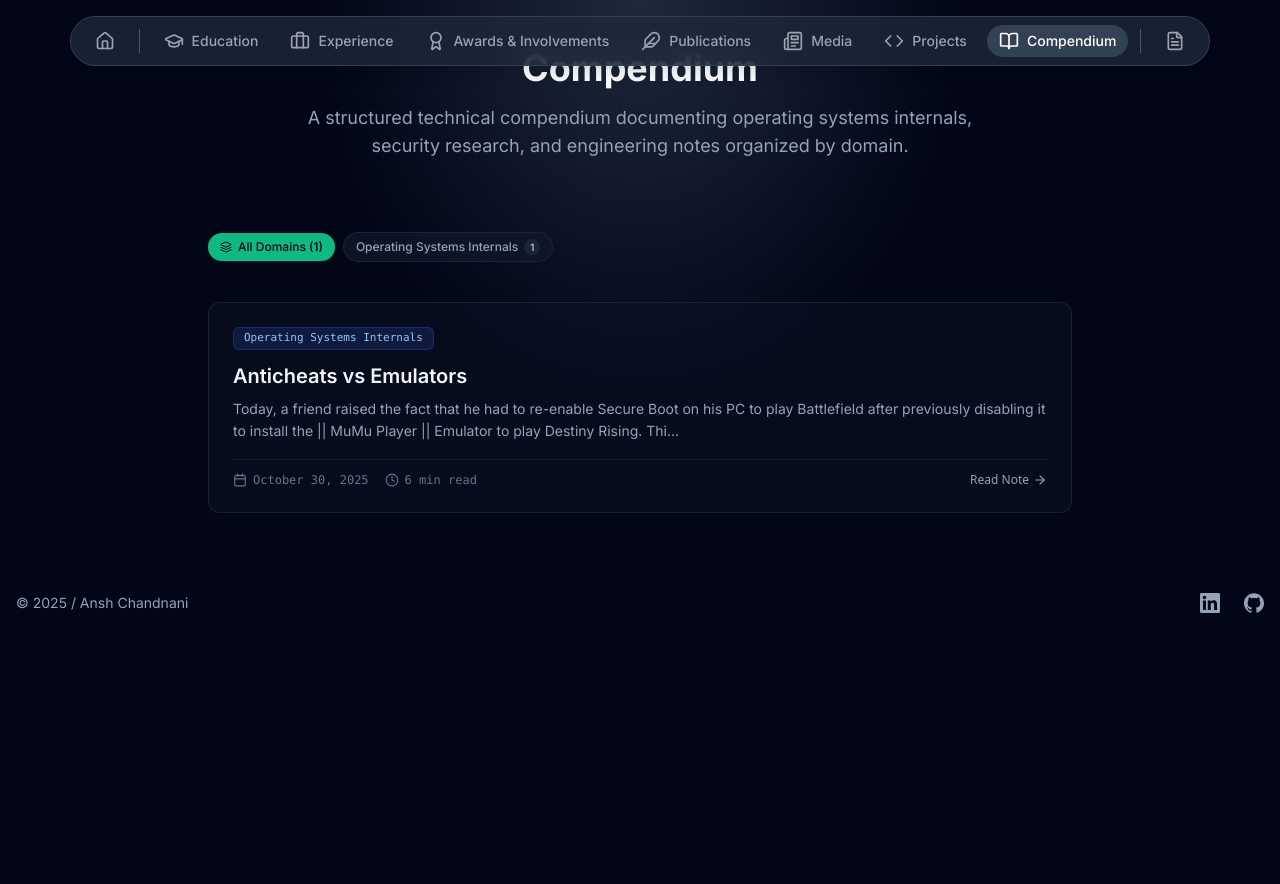
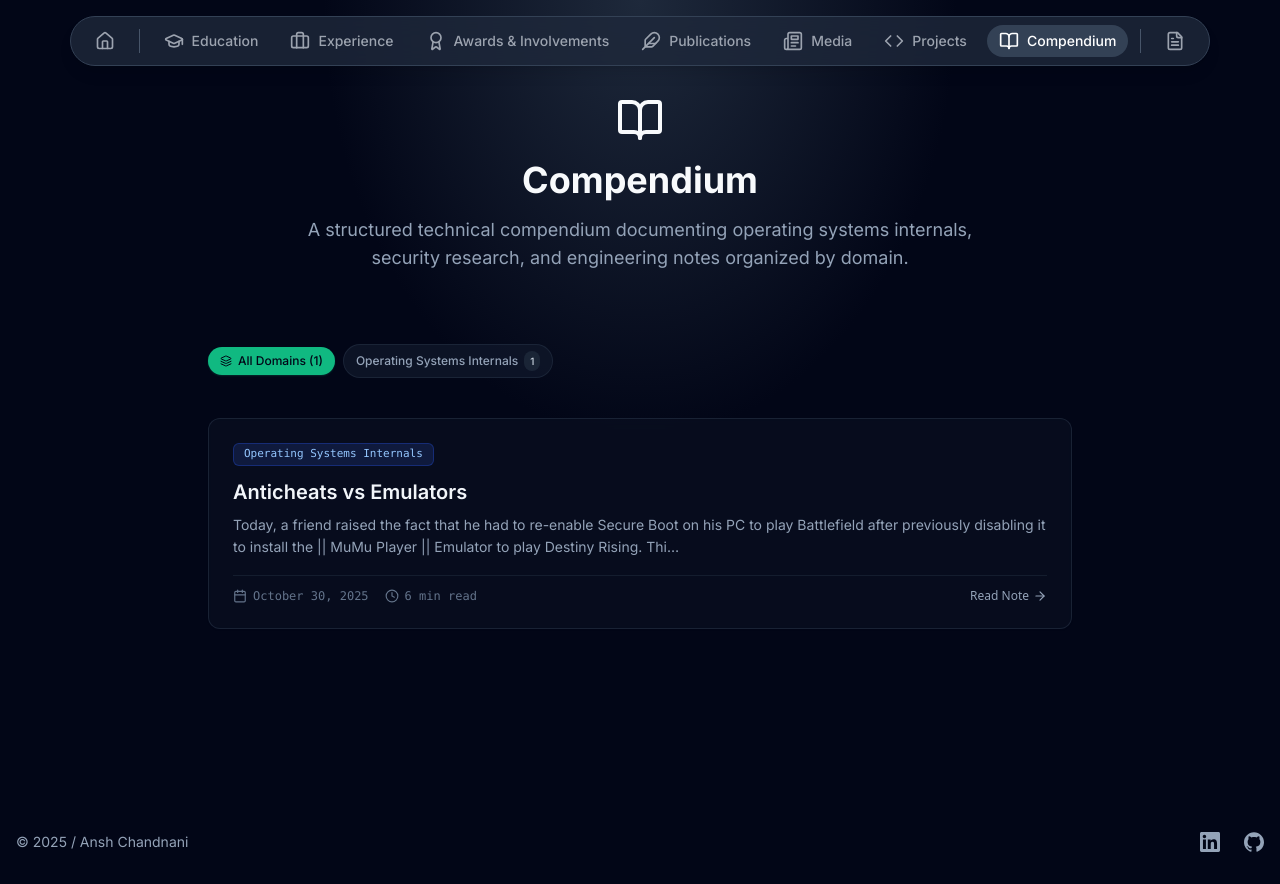
Before and after one commit to mrdebator/mrdebator.github.io, a Next.js app: page /compendium in a window 1280 px wide. Before the commit the page ends 800 px from the top, so only its background shows below. Built offline with nearby package versions, Linux system fonts and the light colour scheme.

Commit message:
style(compendium): align layout spacing, header rhythm, and stacking fixes

```diff
--- a/app/compendium/CompendiumClientPage.tsx
+++ b/app/compendium/CompendiumClientPage.tsx
@@ -53,7 +53,7 @@ export default function CompendiumClientPage({
                             }`}
                         >
                             <span>{domain.name}</span>
-                            <span className="text-[10px] px-1.5 py-0.2 rounded-full bg-slate-800/80 text-slate-300">
+                            <span className="text-[10px] px-1.5 py-0.5 rounded-full bg-slate-800/80 text-slate-300">
                                 {count}
                             </span>
                         </button>
@@ -75,7 +75,7 @@ export default function CompendiumClientPage({
                             className="group relative rounded-xl border border-slate-800/80 bg-slate-900/40 hover:bg-slate-900/70 hover:border-slate-700/80 transition-all p-6 shadow-sm hover:shadow-md backdrop-blur-sm"
                         >
                             {/* Domain badges */}
-                            <div className="flex flex-wrap items-center gap-2 mb-3">
+                            <div className="relative z-10 flex flex-wrap items-center gap-2 mb-3">
                                 {post.domains.map((d) => (
                                     <button
                                         key={d.id}
--- a/app/compendium/[slug]/page.tsx
+++ b/app/compendium/[slug]/page.tsx
@@ -68,7 +68,8 @@ export default async function CompendiumArticlePage({ params }: PageProps) {
     };
 
     return (
-        <article className="max-w-6xl mx-auto px-4 py-8 md:py-12">
+        <main className="min-h-screen pt-6 md:pt-24 pb-16">
+            <article className="max-w-6xl mx-auto px-4">
             <script
                 type="application/ld+json"
                 dangerouslySetInnerHTML={{ __html: JSON.stringify(jsonLd) }}
@@ -164,5 +165,6 @@ export default async function CompendiumArticlePage({ params }: PageProps) {
                 </aside>
             </div>
         </article>
+    </main>
     );
 }
--- a/app/compendium/page.tsx
+++ b/app/compendium/page.tsx
@@ -2,6 +2,7 @@ import SectionHeading from "@/components/section-heading";
 import { getAllPostsMeta } from "@/lib/compendium";
 import { COMPENDIUM_DOMAINS } from "@/lib/domains";
 import CompendiumClientPage from "./CompendiumClientPage";
+import { BookOpen } from "lucide-react";
 
 export const metadata = {
     title: "Compendium",
@@ -17,12 +18,17 @@ export default function CompendiumPage() {
     }).filter((item) => item.count > 0);
 
     return (
-        <main className="max-w-4xl mx-auto px-4 py-8 md:py-12">
-            <SectionHeading
-                title="Compendium"
-                subtitle="A structured technical compendium documenting operating systems internals, security research, and engineering notes organized by domain."
-            />
-            <CompendiumClientPage initialPosts={posts} domainsWithCounts={domainsWithCounts} />
+        <main className="min-h-screen pt-6 md:pt-24 pb-16">
+            <div className="max-w-4xl mx-auto px-4">
+                <div className="flex flex-col items-center text-center gap-4">
+                    <BookOpen className="h-12 w-12 text-primary" />
+                    <SectionHeading
+                        title="Compendium"
+                        subtitle="A structured technical compendium documenting operating systems internals, security research, and engineering notes organized by domain."
+                    />
+                </div>
+                <CompendiumClientPage initialPosts={posts} domainsWithCounts={domainsWithCounts} />
+            </div>
         </main>
     );
 }
--- a/lib/compendium.ts
+++ b/lib/compendium.ts
@@ -248,7 +248,7 @@ function transformCallouts(markdown: string): string {
             .join("\n")
             .trim();
 
-        return `<div class="callout callout-${calloutType}">
+        return `<div class="callout not-prose callout-${calloutType}">
 <div class="callout-header"><span class="callout-icon"></span><span class="callout-title">${calloutTitle}</span></div>
 <div class="callout-content">
 
@@ -323,7 +323,7 @@ async function highlightCodeBlocks(markdown: string): Promise<string> {
                 .replace(/>/g, "&gt;")}</code></pre>`;
         }
 
-        const wrapped = `<div class="code-block-wrapper my-6 rounded-lg border border-slate-800 bg-[#1e2227] overflow-hidden">
+        const wrapped = `<div class="code-block-wrapper not-prose my-6 rounded-lg border border-slate-800 bg-[#1e2227] overflow-hidden">
 <div class="code-block-header flex items-center justify-between px-4 py-1.5 bg-slate-900/90 border-b border-slate-800 text-xs font-mono text-slate-400">
 <span>${item.lang || "plaintext"}</span>
 </div>
--- a/package.json
+++ b/package.json
@@ -12,8 +12,6 @@
     },
     "dependencies": {
         "@radix-ui/react-slot": "^1.1.1",
-        "@types/d3": "^7.4.3",
-        "@types/katex": "^0.16.8",
         "class-variance-authority": "^0.7.1",
         "clsx": "^2.1.1",
         "d3": "^7.9.0",
@@ -34,6 +32,9 @@
         "tailwindcss-animate": "^1.0.7"
     },
     "devDependencies": {
+        "@tailwindcss/typography": "^0.5.20",
+        "@types/d3": "^7.4.3",
+        "@types/katex": "^0.16.8",
         "@types/node": "^22",
         "@types/react": "^18",
         "@types/react-dom": "^18",
--- a/tailwind.config.ts
+++ b/tailwind.config.ts
@@ -74,7 +74,7 @@ const config = {
             },
         },
     },
-    plugins: [require("tailwindcss-animate")],
+    plugins: [require("tailwindcss-animate"), require("@tailwindcss/typography")],
 } satisfies Config
 
 export default config
```
Also changed, not shown: 1 other file (tests, documents, lock files or other folders).
